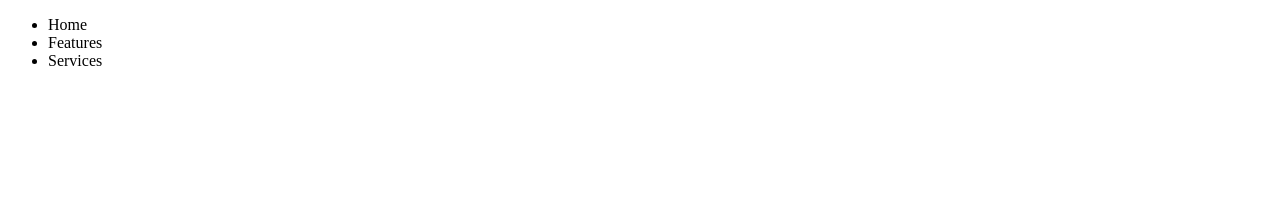
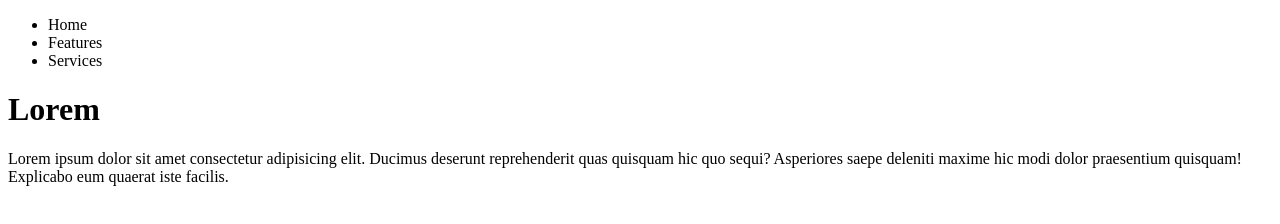
Before and after one commit to oyindamolaWbCode/super-giggle, a plain HTML site: page index.html in a window 1280 px wide. Drawn offline with Linux system fonts and the light colour scheme.

Commit message:
Added a footer

```diff
--- a/index.html
+++ b/index.html
@@ -15,5 +15,9 @@
           <li>Services</li>
         </ul>
     </nav>
+    <footer>
+        <h1>Lorem</h1>
+        <p>Lorem ipsum dolor sit amet consectetur adipisicing elit. Ducimus deserunt reprehenderit quas quisquam hic quo sequi? Asperiores saepe deleniti maxime hic modi dolor praesentium quisquam! Explicabo eum quaerat iste facilis.</p>
+    </footer>
 </body>
 </html>
```
